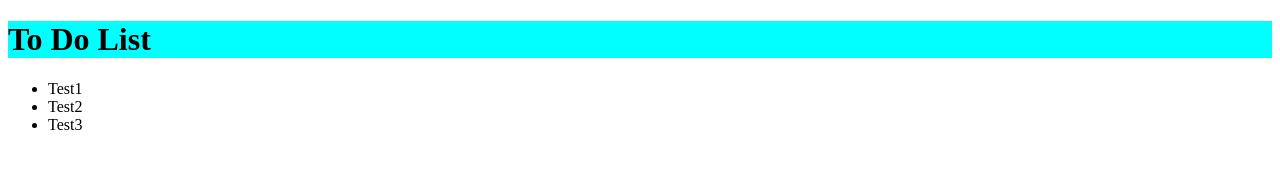
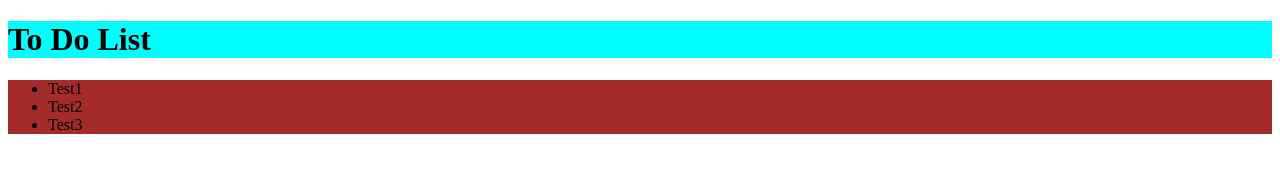
Before and after one commit to avip90/project1, a plain HTML site: page index.html in a window 1280 px wide. Drawn offline with Linux system fonts and the light colour scheme.

Commit message:
add style to list

```diff
--- a/style.css
+++ b/style.css
@@ -1,3 +1,6 @@
 h1{
     background-color: aqua;
 }
+ul{
+    background-color: brown;
+}
```
